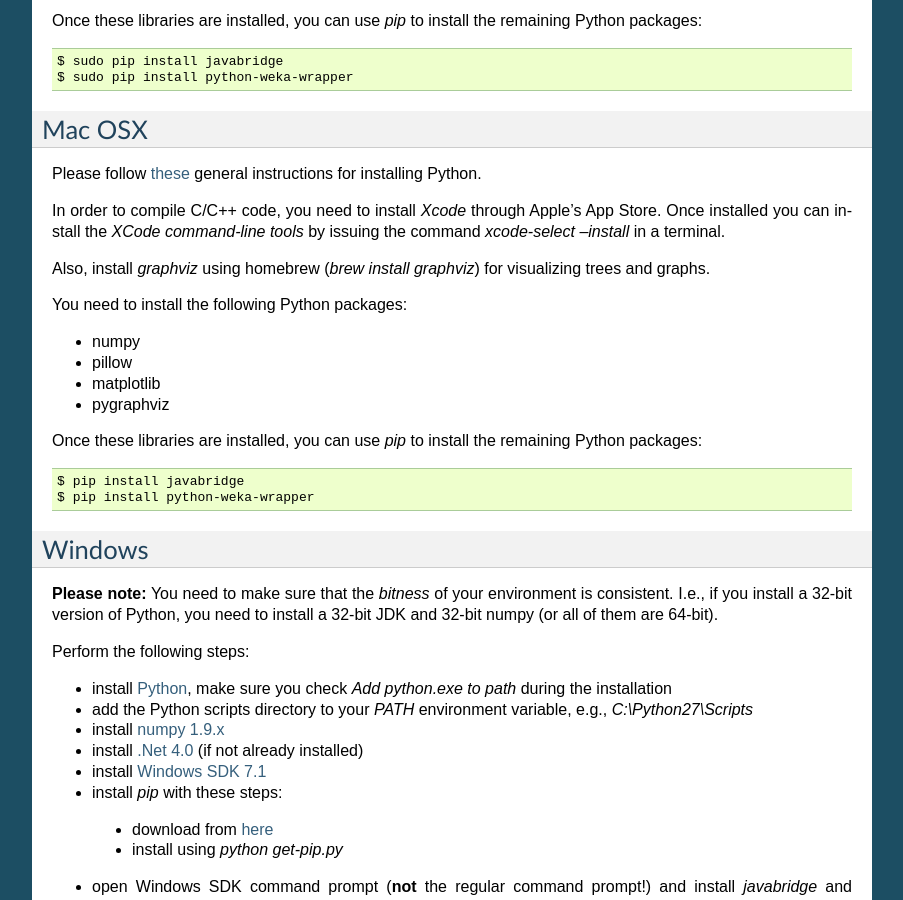
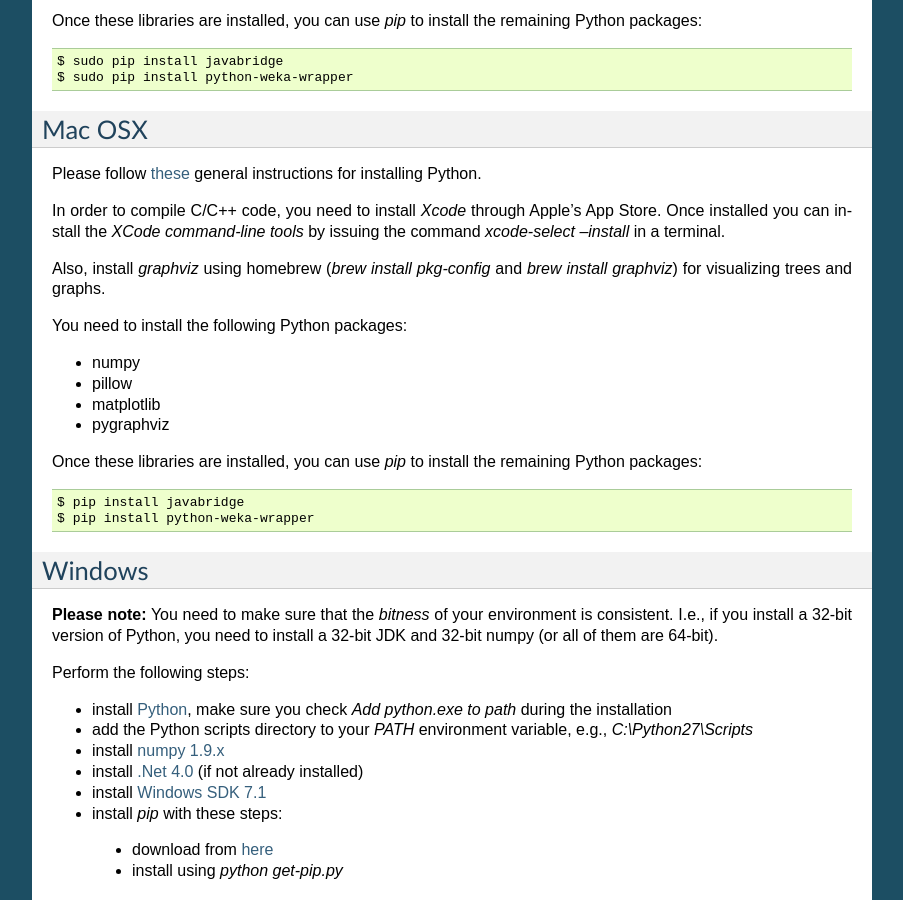
Before and after one commit to fracpete/python-weka-wrapper, a Sphinx documentation site: the page built from doc/source/install.rst, in a window 1280 px wide and 900 px high, scrolled down 1321 px. Shown: the whole window, without its empty margins (198-1101 px from the left). Built offline with Sphinx 7.4.7, drawn with Linux system fonts in a browser that asks for light colours.

Commit message:
added note on pkg-config

```diff
--- a/doc/source/install.rst
+++ b/doc/source/install.rst
@@ -96,7 +96,7 @@
 
 In order to compile C/C++ code, you need to install *Xcode* through Apple's App Store. Once installed you can install the *XCode command-line tools* by issuing the command `xcode-select --install` in a terminal.
 
-Also, install *graphviz* using homebrew (`brew install graphviz`) for visualizing trees and graphs.
+Also, install *graphviz* using homebrew (`brew install pkg-config` and `brew install graphviz`) for visualizing trees and graphs.
 
 You need to install the following Python packages:
 
```
